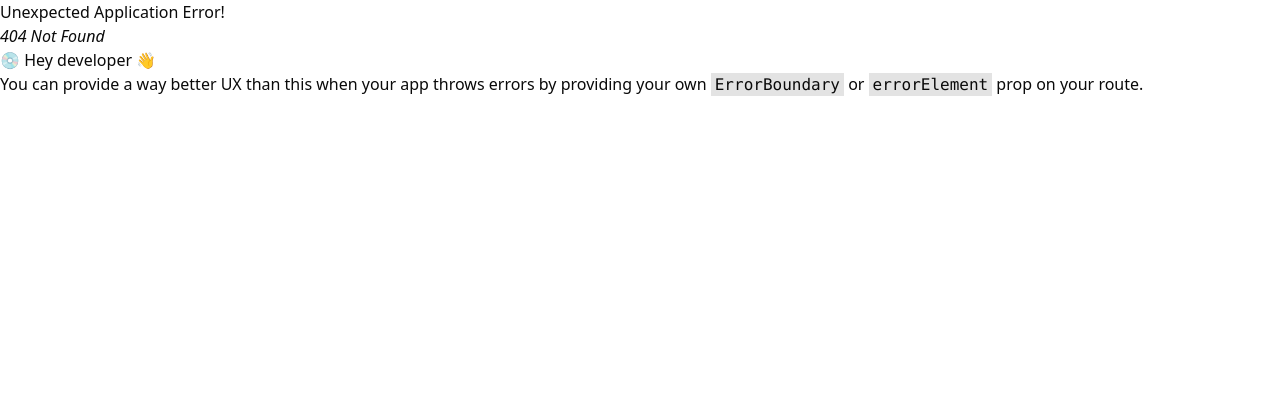
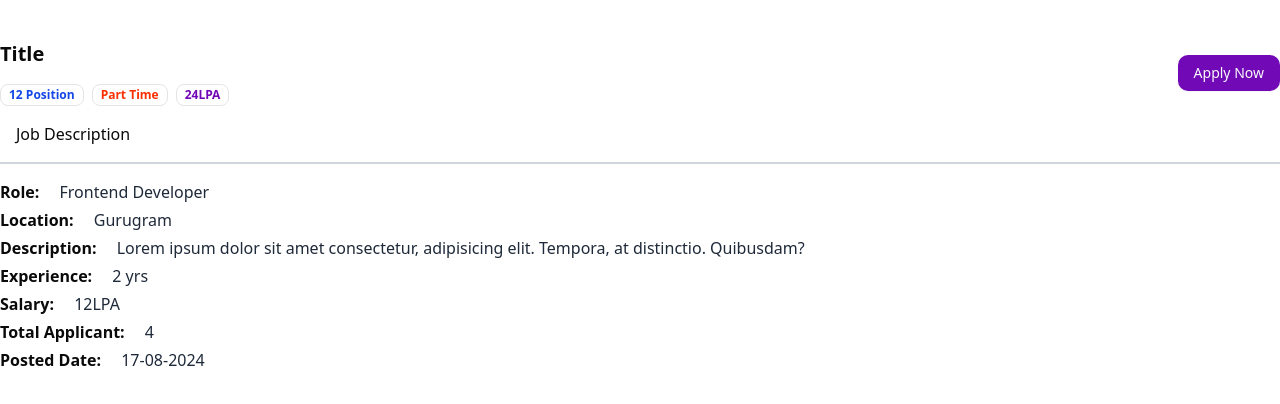
Before and after one commit to Aman3020/Skill_Bridge, a React (Vite) app in the folder frontend/: page /description/1 in a window 1280 px wide. Before the commit this address had no page. Shown: the top 404 px of the page. Built offline with nearby package versions, Linux system fonts and the light colour scheme.

Commit message:
job description component and edit profile component initialized

```diff
--- a/frontend/src/App.jsx
+++ b/frontend/src/App.jsx
@@ -6,6 +6,7 @@
 import Jobs from './components/Jobs'
 import Browse from './components/Browse'
 import Profile from './components/Profile'
+import JobDescription from './components/JobDescription'
 
 const appRouter = createBrowserRouter([
   {
@@ -34,6 +35,9 @@
   },{
     path:'/profile',
     element:<Profile/>
+  },{
+    path:'/description/:id',
+    element:<JobDescription/>
   }
 ])
 
--- a/frontend/src/components/Job.jsx
+++ b/frontend/src/components/Job.jsx
@@ -3,8 +3,11 @@
 import { Avatar, AvatarImage } from "./ui/avatar";
 import { Bookmark } from "lucide-react";
 import { Badge } from "./ui/badge";
+import { useNavigate } from "react-router-dom";
 
 const Job = () => {
+  const navigate = useNavigate();
+  const jobId = "jdjafsdfasdf";
   return (
     <div className="p-5 rounded-md shadow-xl bg-white border border-gray-100">
       <div className="flex items-center justify-between">
@@ -38,7 +41,7 @@
               <Badge className="text-[#7209B7] font-bold" variant="ghost">24 LPA</Badge>
       </div>
       <div className="flex items-center gap-4 mt-4">
-        <Button variant="outline">
+        <Button onClick={()=>navigate(`/description/${jobId}`)} variant="outline">
           Details
         </Button>
         <Button className="bg-[#7209b7]">
--- /dev/null
+++ b/frontend/src/components/JobDescription.jsx
@@ -0,0 +1,49 @@
+import React from "react";
+import { Badge } from "./ui/badge";
+import { Button } from "./ui/button";
+
+const JobDescription = () => {
+  const isApplied = false;
+  return (
+    <div className="max-w-7xl mx-auto my-10">
+      <div className="flex items-center justify-between">
+        <div>
+          <h1 className="font-bold text-xl">Title</h1>
+          <div className="flex items-center gap-2 mt-4">
+            <Badge className="text-blue-700 font-bold" variant={"ghost"}>
+              12 Position
+            </Badge>
+            <Badge className="text-[#F83002] font-bold" variant={"ghost"}>
+              Part Time
+            </Badge>
+            <Badge className="text-[#7209b7] font-bold" variant={"ghost"}>
+              24LPA
+            </Badge>
+          </div>
+        </div>
+        <Button
+          disabled={isApplied}
+          className={`rounded-lg ${
+            isApplied
+              ? "bg-gray-600 cursor-not-allowed"
+              : "bg-[#7209b7] hover:bg-[#5f32ad]"
+          }`}
+        >
+          {isApplied ? "Already Applied" : "Apply Now"}
+        </Button>
+      </div>
+      <h1 className="border-b-2 border-b-gray-300 font-medium p-4">Job Description</h1>
+      <div className="my-4">
+        <h1 className="font-bold my-1">Role: <span className="pl-4 font-normal text-gray-800">Frontend Developer</span></h1>
+        <h1 className="font-bold my-1">Location: <span className="pl-4 font-normal text-gray-800">Gurugram</span></h1>
+        <h1 className="font-bold my-1">Description: <span className="pl-4 font-normal text-gray-800">Lorem ipsum dolor sit amet consectetur, adipisicing elit. Tempora, at distinctio. Quibusdam?</span></h1>
+        <h1 className="font-bold my-1">Experience: <span className="pl-4 font-normal text-gray-800">2 yrs</span></h1>
+        <h1 className="font-bold my-1">Salary: <span className="pl-4 font-normal text-gray-800">12LPA</span></h1>
+        <h1 className="font-bold my-1">Total Applicant: <span className="pl-4 font-normal text-gray-800">4</span></h1>
+        <h1 className="font-bold my-1">Posted Date: <span className="pl-4 font-normal text-gray-800">17-08-2024</span></h1>
+      </div>
+    </div>
+  );
+};
+
+export default JobDescription;
--- a/frontend/src/components/Profile.jsx
+++ b/frontend/src/components/Profile.jsx
@@ -1,4 +1,4 @@
-import React from 'react'
+import React, { useState } from 'react'
 import Navbar from './shared/Navbar'
 import { Avatar, AvatarImage } from './ui/avatar'
 import { Button} from './ui/button'
@@ -10,6 +10,7 @@
 const skills = ["html", "javascript", "C++"]
 
 const Profile = () => {
+    const [open, setOpen] = useState(false);
     const isResume = true;
     return <div>
        <Navbar/>
@@ -26,7 +27,7 @@
 
                 </div>
             </div>
-            <Button className="text-right" variant="outline"><Pen/></Button>
+            <Button onClick={() =>setOpen(true)} className="text-right" variant="outline"><Pen/></Button>
         </div>
 
         <div className="my-5">
@@ -63,6 +64,7 @@
                 <AppliedJobTable/>
             }
         </div>
+        <UpdateProfileDialog open = {open} setOpen = {setOpen}/>
     </div>
 
 }
--- /dev/null
+++ b/frontend/src/components/UpdateProfileDialog.jsx
@@ -0,0 +1,11 @@
+import React from 'react'
+
+const UpdateProfileDialog = () => {
+  return (
+    <div>
+
+    </div>
+  )
+}
+
+export default UpdateProfileDialog
```
